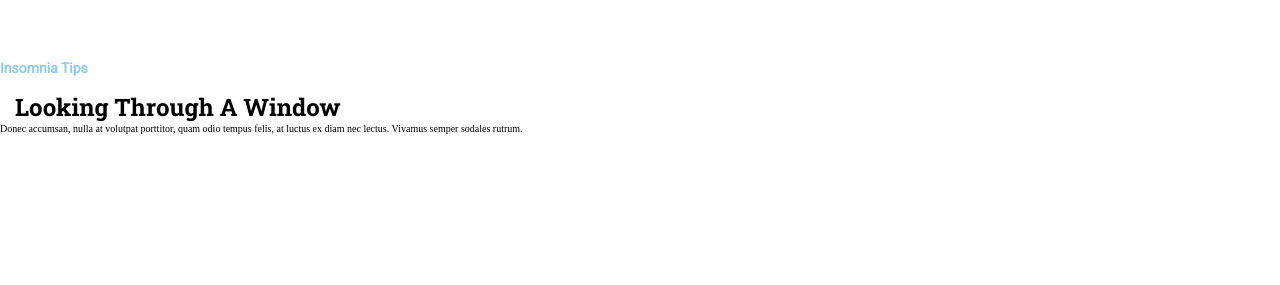
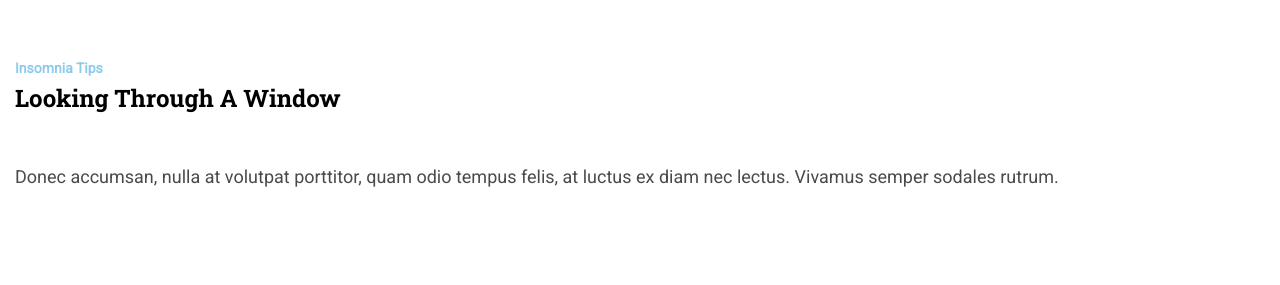
Before and after one commit to Adalab/modulo-1-evaluacion-final-Elenavar, a website: page public/index.html in a window 1280 px wide. Shown: the part 545-830 px from the top of the page. Drawn offline with nearby package versions, Linux system fonts and the light colour scheme.

Commit message:
add scss section tips

```diff
--- a/src/scss/core/_variables.scss
+++ b/src/scss/core/_variables.scss
@@ -4,6 +4,6 @@ $font-title: 'Roboto Slab', serif;
 
 // colors
 $font-color: #ffff;
-$font-title-color: #8ccbea;
+$font-color-main: #0000;
 $button-color: #f26002;
 $backggroun-color: #304268;
--- a/src/scss/main.scss
+++ b/src/scss/main.scss
@@ -77,13 +77,24 @@ html {
     height: 376px;
     &__h2{
         font-family: $font-main;
-        color: $font-title-color;
+        color: #8ccbea;
         font-size: 1.4rem;
-        margin: 37px 217px 15px 0;
+        margin: 37px 217px 0 15px;
     }
     &__h3{
+        height: 60px;
+        margin-top: 6px;
         font-family: $font-title;
-        font-size: 24px;
+        font-size: 2.4rem;
         margin-left: 15px;
     }
+    &__p{
+        height: 120px;
+        margin: 20px 15px 0 15px;
+        color: #4a4a4a;
+        font-size: 1.8rem;
+        font-family: $font-main;
+        line-height: 3rem;
+
+    }
 }
```
Also changed, not shown: public/assets/css/main.css, 1 other file.
